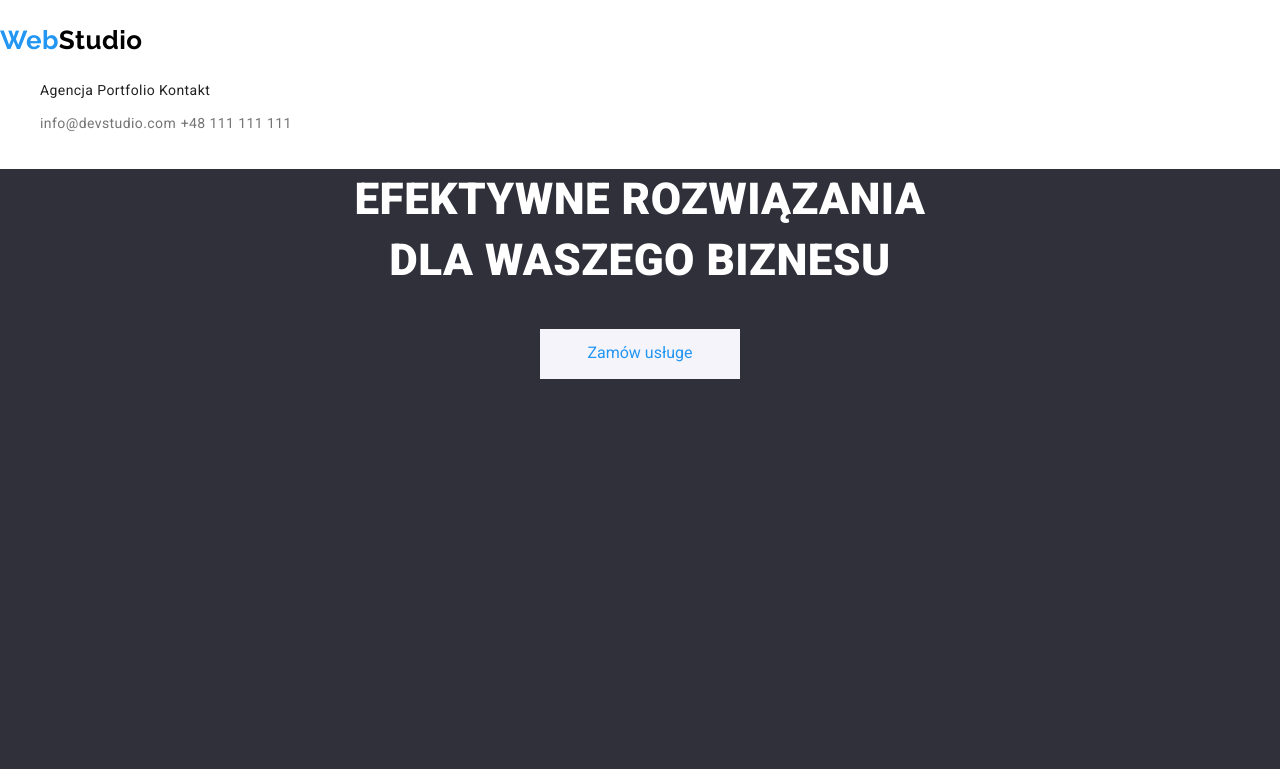
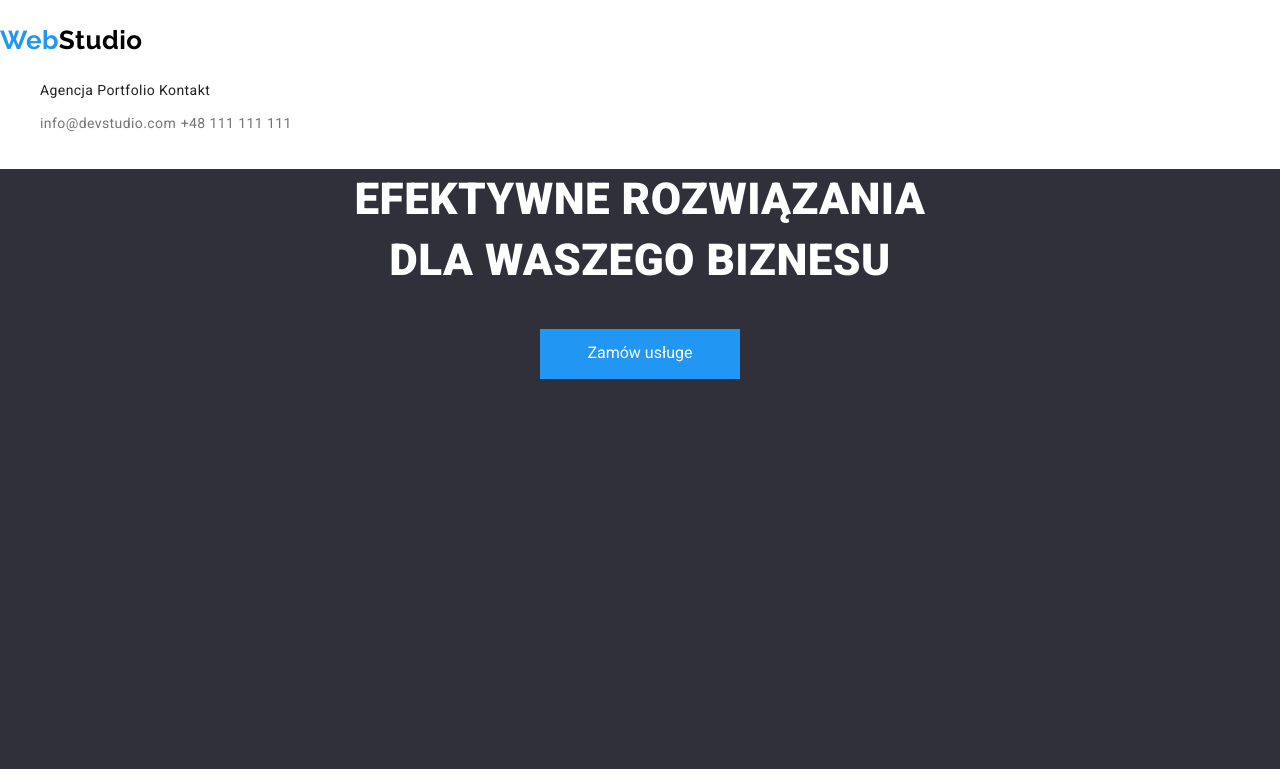
Before and after one commit to MariuszBoluminski/goit-homework-02, a plain HTML site: page index.html in a window 1280 px wide. Both pictures are taken after a click on the button "Zamów usługe". Shown: the top 782 px of the page. Drawn offline with nearby package versions, Linux system fonts and the light colour scheme.

Commit message:
updata buttons

```diff
--- a/css/styles.css
+++ b/css/styles.css
@@ -110,15 +110,10 @@ body {
   width: 200px;
   height: 50px;
 }
-.main-button:hover {
-  color: var(--select-bgcolor);
-  background-color: var(--normal-bgcolor);
-  border: var(--border);
-  cursor: pointer;
-}
-.main-button:focus {
-  color: var(--select-bgcolor);
-  background-color: var(--normal-bgcolor);
+
+.main-button {
+  color: var(--normal-bgcolor);
+  background-color: var(--select-bgcolor);
   border: var(--border);
   cursor: pointer;
 }
@@ -131,17 +126,17 @@ button {
   width: 93px;
   height: 38px;
 }
+
+button:focus {
+  color: var(--select-color);
+  background-color: var(--select-bgcolor);
+  cursor: pointer;
+}
 button:hover {
   color: var(--select-color);
   background-color: var(--select-bgcolor);
   cursor: pointer;
 }
-button:focus {
-  color: var(--select-color);
-  background-color: var(--select-bgcolor);
-  cursor: pointer;
-}
-
 /* anhor */
 a {
   color: var(--normal-text);
```
Also changed, not shown: portfolio.html (+2 -8 lines).
